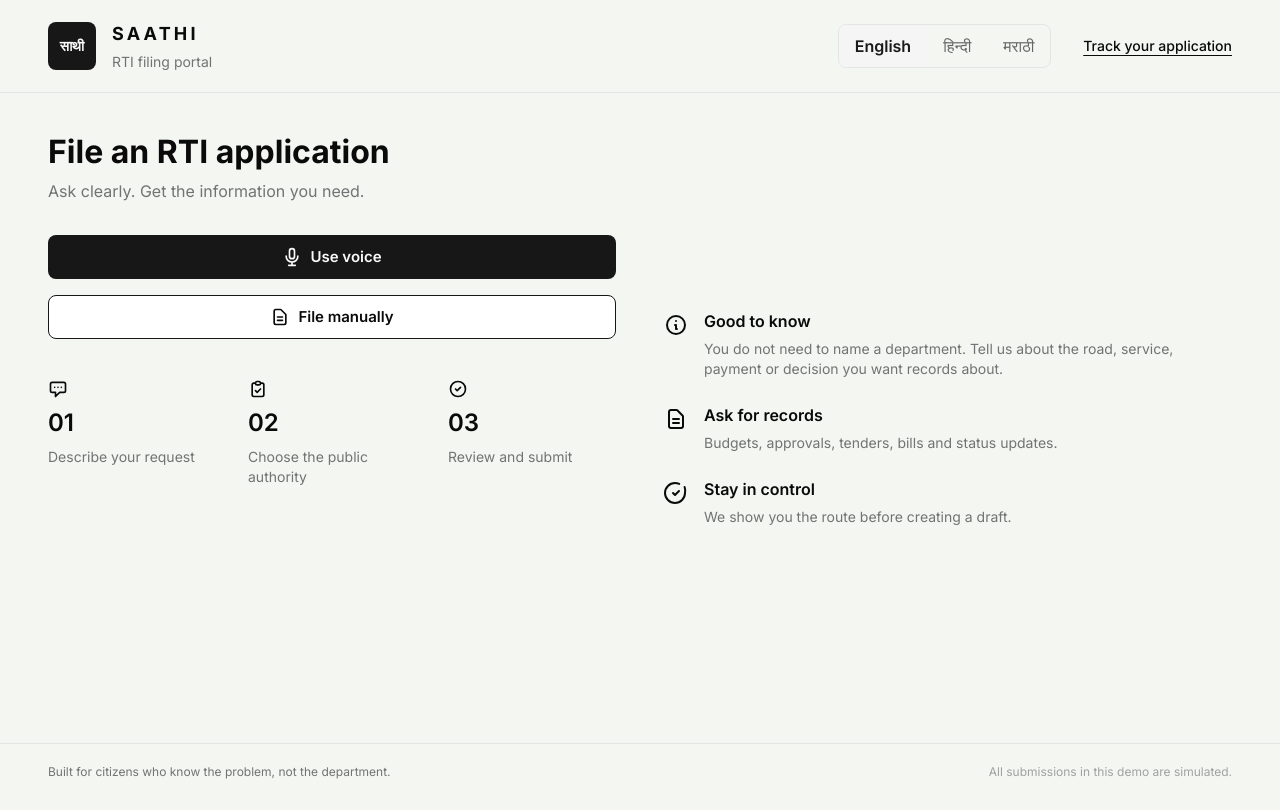
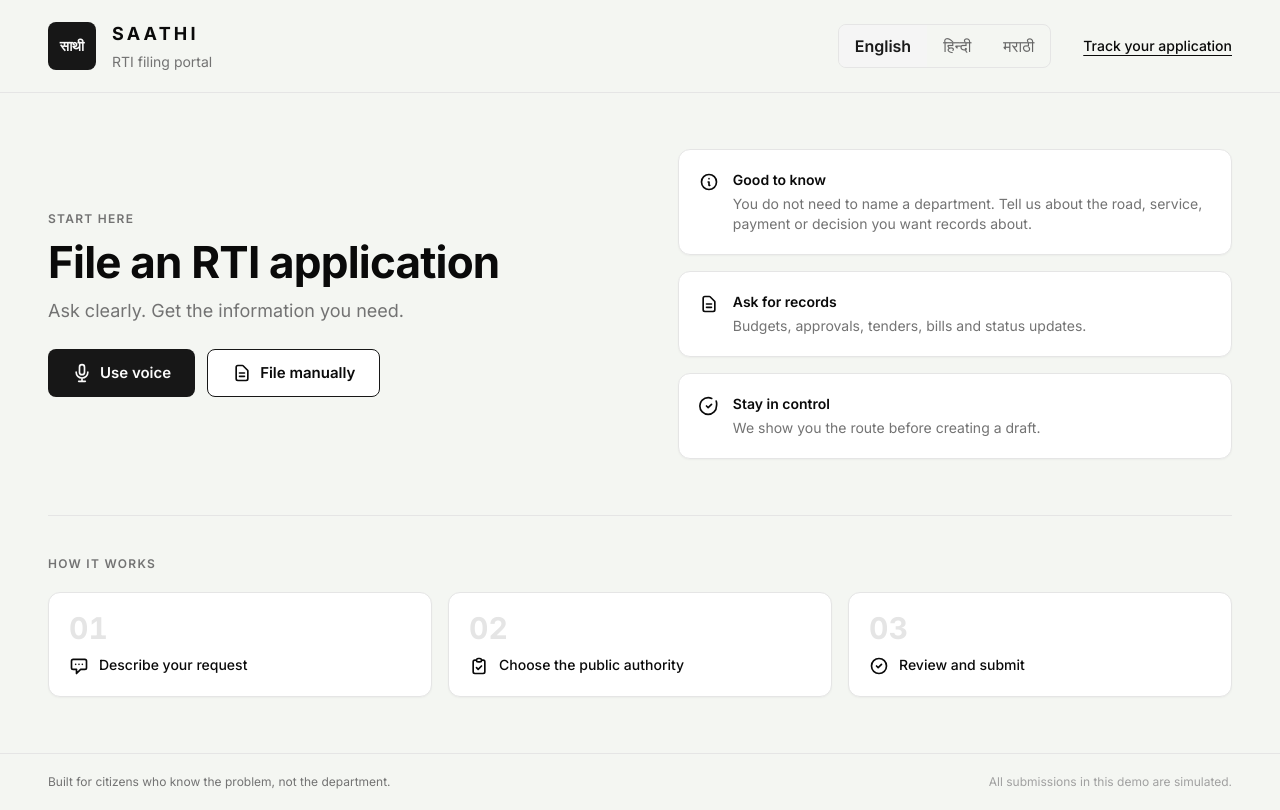
Before and after one commit to Pushendra2020/RTI-Pro, a Next.js app: page / in a window 1280 px wide. Built offline with nearby package versions, Linux system fonts and the light colour scheme.

Commit message:
Refine RTI home page

```diff
--- a/app/page.tsx
+++ b/app/page.tsx
@@ -7,13 +7,12 @@ import { useLanguage } from "@/lib/i18n/language";
 // Translation strings
 const translations = {
   English: {
-    siteTitle: "RTI filing portal",
-    track: "Track your application",
-    trackShort: "Track",
+    startHere: "Start here",
     fileRTI: "File an RTI application",
     fileRTIDesc: "Ask clearly. Get the information you need.",
     useVoice: "Use voice",
     fileManually: "File manually",
+    howItWorks: "How it works",
     step1: "Describe your request",
     step2: "Choose the public authority",
     step3: "Review and submit",
@@ -25,13 +24,12 @@ const translations = {
     stayInControlDesc: "We show you the route before creating a draft.",
   },
   हिन्दी: {
-    siteTitle: "आरटीआई फाइलिंग पोर्टल",
-    track: "आवेदन ट्रैक करें",
-    trackShort: "ट्रैक",
+    startHere: "यहाँ से शुरू करें",
     fileRTI: "आरटीआई आवेदन दाखिल करें",
     fileRTIDesc: "स्पष्ट रूप से पूछें। जो जानकारी चाहिए वो पाएं।",
     useVoice: "आवाज़ का उपयोग करें",
     fileManually: "मैन्युअल रूप से दाखिल करें",
+    howItWorks: "यह कैसे काम करता है",
     step1: "अपना अनुरोध बताएं",
     step2: "सार्वजनिक प्राधिकरण चुनें",
     step3: "समीक्षा करें और जमा करें",
@@ -43,13 +41,12 @@ const translations = {
     stayInControlDesc: "हम ड्राफ्ट बनाने से पहले आपको मार्ग दिखाते हैं।",
   },
   मराठी: {
-    siteTitle: "आरटीआय फाइलिंग पोर्टल",
-    track: "अर्ज ट्रॅक करा",
-    trackShort: "ट्रॅक",
+    startHere: "येथून सुरुवात करा",
     fileRTI: "आरटीआय अर्ज दाखल करा",
     fileRTIDesc: "स्पष्टपणे विचारा. हवी असलेली माहिती मिळवा.",
     useVoice: "आवाज वापरा",
     fileManually: "मॅन्युअल पद्धतीने दाखल करा",
+    howItWorks: "हे कसे कार्य करते",
     step1: "तुमची विनंती सांगा",
     step2: "सार्वजनिक प्राधिकरण निवडा",
     step3: "पुनरावलोकन करा आणि सबमिट करा",
@@ -62,6 +59,37 @@ const translations = {
   },
 };
 
+const EYEBROW =
+  "font-semibold uppercase text-neutral-500 text-[10px] leading-3 tracking-[1.1px] sm:text-xs sm:leading-4 sm:tracking-[1.28px]";
+const CARD =
+  "rounded-xl border-neutral-200 border-1 border-solid bg-white p-4 shadow-[0_1px_2px_rgba(0,0,0,0.04)] transition-colors sm:p-5";
+
+/** The three-step explainer, one card per step. */
+function StepCard({ index, label, children }: { index: string; label: string; children: React.ReactNode }) {
+  return (
+    <div className={`${CARD} hover:border-neutral-400`}>
+      <span className="block font-bold text-neutral-200 text-3xl leading-none tabular-nums">{index}</span>
+      <div className="mt-3 flex items-start gap-2.5">
+        <span className="mt-px flex-shrink-0 text-neutral-950">{children}</span>
+        <p className="font-medium text-neutral-950 text-sm leading-5">{label}</p>
+      </div>
+    </div>
+  );
+}
+
+/** A single reassurance point in the right-hand column. */
+function InfoCard({ title, body, children }: { title: string; body: string; children: React.ReactNode }) {
+  return (
+    <div className={`${CARD} flex gap-3.5`}>
+      <span className="mt-0.5 flex-shrink-0 text-neutral-950">{children}</span>
+      <div className="flex flex-col gap-1">
+        <span className="font-semibold text-neutral-950 text-sm leading-5">{title}</span>
+        <span className="text-neutral-500 text-sm leading-5">{body}</span>
+      </div>
+    </div>
+  );
+}
+
 export default function Home() {
   const [language] = useLanguage();
   const t = translations[language];
@@ -71,152 +99,80 @@ export default function Home() {
       <AppHeader />
 
       {/* ── Main content ── */}
-      <main className={`${CONTAINER} py-6 flex flex-col flex-1 sm:py-8 lg:py-10`}>
-        {/* Desktop Layout */}
-        <section className="hidden lg:grid grid-cols-2 gap-12 flex-1">
-          <div className="flex flex-col gap-8">
-            <div className="flex flex-col gap-2">
-              <h1 className="font-bold text-neutral-950 text-[32px] leading-[38px] tracking-normal">
+      <main className={`${CONTAINER} py-8 flex flex-col flex-1 gap-8 sm:py-10 sm:gap-10 lg:py-14 lg:gap-14`}>
+        {/* Hero: the ask on the left, the reassurance on the right at wide widths. */}
+        <section className="grid gap-8 animate-fade-up lg:grid-cols-[minmax(0,1.05fr)_minmax(0,1fr)] lg:gap-12 lg:items-center">
+          <div className="flex flex-col gap-5 sm:gap-6">
+            <div className="flex flex-col gap-2.5">
+              <span className={EYEBROW}>{t.startHere}</span>
+              <h1 className="font-bold text-neutral-950 text-[30px] leading-[36px] tracking-[-0.4px] sm:text-[38px] sm:leading-[44px] sm:tracking-[-0.8px] lg:text-[44px] lg:leading-[50px]">
                 {t.fileRTI}
               </h1>
-              <p className="text-neutral-500 text-base leading-6">
+              <p className="max-w-[46ch] text-neutral-500 text-base leading-6 sm:text-lg sm:leading-7">
                 {t.fileRTIDesc}
               </p>
             </div>
-            <div className="flex flex-col gap-4 w-full">
+
+            <div className="flex flex-col gap-3 sm:flex-row sm:items-center">
               <Link
                 href="/rti/voice"
-                className="font-semibold rounded-lg bg-neutral-900 text-neutral-50 text-[15px] leading-6 flex px-6 justify-center items-center gap-2 w-full h-11 border-0 cursor-pointer"
+                className="font-semibold rounded-lg bg-neutral-900 text-neutral-50 text-[15px] leading-6 flex px-6 justify-center items-center gap-2 w-full h-12 border-0 cursor-pointer transition-colors hover:bg-neutral-800 sm:w-auto"
               >
-                <svg className="size-5" fill="none" stroke="currentColor" viewBox="0 0 24 24" xmlns="http://www.w3.org/2000/svg">
+                <svg className="size-5 flex-shrink-0" fill="none" stroke="currentColor" viewBox="0 0 24 24" xmlns="http://www.w3.org/2000/svg">
                   <path strokeLinecap="round" strokeLinejoin="round" strokeWidth={2} d="M19 11a7 7 0 01-7 7m0 0a7 7 0 01-7-7m7 7v4m0 0H8m4 0h4m-4-8a3 3 0 01-3-3V5a3 3 0 116 0v6a3 3 0 01-3 3z" />
                 </svg>
                 {t.useVoice}
               </Link>
               <Link
                 href="/rti/manual"
-                className="font-semibold rounded-lg bg-white text-neutral-950 text-[15px] leading-6 border-neutral-900 border-1 border-solid flex px-6 justify-center items-center gap-2 w-full h-11"
+                className="font-semibold rounded-lg bg-white text-neutral-950 text-[15px] leading-6 border-neutral-900 border-1 border-solid flex px-6 justify-center items-center gap-2 w-full h-12 transition-colors hover:bg-neutral-50 sm:w-auto"
               >
-                <svg className="size-5" fill="none" stroke="currentColor" viewBox="0 0 24 24" xmlns="http://www.w3.org/2000/svg">
+                <svg className="size-5 flex-shrink-0" fill="none" stroke="currentColor" viewBox="0 0 24 24" xmlns="http://www.w3.org/2000/svg">
                   <path strokeLinecap="round" strokeLinejoin="round" strokeWidth={2} d="M9 12h6m-6 4h6m2 5H7a2 2 0 01-2-2V5a2 2 0 012-2h5.586a1 1 0 01.707.293l5.414 5.414a1 1 0 01.293.707V19a2 2 0 01-2 2z" />
                 </svg>
                 {t.fileManually}
               </Link>
             </div>
-            <div className="grid grid-cols-3 pt-2 gap-8">
-              <div className="flex flex-col gap-2">
-                <svg className="size-5 text-neutral-950" fill="none" stroke="currentColor" viewBox="0 0 24 24" xmlns="http://www.w3.org/2000/svg">
-                  <path strokeLinecap="round" strokeLinejoin="round" strokeWidth={2} d="M8 10h.01M12 10h.01M16 10h.01M9 16H5a2 2 0 01-2-2V6a2 2 0 012-2h14a2 2 0 012 2v8a2 2 0 01-2 2h-5l-5 5v-5z" />
-                </svg>
-                <span className="font-semibold text-neutral-950 text-2xl leading-8">01</span>
-                <span className="text-neutral-500 text-sm leading-5">{t.step1}</span>
           </div>
-              <div className="flex flex-col gap-2">
-                <svg className="size-5 text-neutral-950" fill="none" stroke="currentColor" viewBox="0 0 24 24" xmlns="http://www.w3.org/2000/svg">
-                  <path strokeLinecap="round" strokeLinejoin="round" strokeWidth={2} d="M9 5H7a2 2 0 00-2 2v12a2 2 0 002 2h10a2 2 0 002-2V7a2 2 0 00-2-2h-2M9 5a2 2 0 002 2h2a2 2 0 002-2M9 5a2 2 0 012-2h2a2 2 0 012 2m-6 9l2 2 4-4" />
-                </svg>
-                <span className="font-semibold text-neutral-950 text-2xl leading-8">02</span>
-                <span className="text-neutral-500 text-sm leading-5">{t.step2}</span>
-              </div>
-              <div className="flex flex-col gap-2">
-                <svg className="size-5 text-neutral-950" fill="none" stroke="currentColor" viewBox="0 0 24 24" xmlns="http://www.w3.org/2000/svg">
-                  <path strokeLinecap="round" strokeLinejoin="round" strokeWidth={2} d="M9 12l2 2 4-4m6 2a9 9 0 11-18 0 9 9 0 0118 0z" />
-                </svg>
-                <span className="font-semibold text-neutral-950 text-2xl leading-8">03</span>
-                <span className="text-neutral-500 text-sm leading-5">{t.step3}</span>
-              </div>
-            </div>
-          </div>
-          <div className="flex flex-col gap-6 justify-center">
-            <div className="flex gap-4">
-              <svg className="size-6 text-neutral-950 flex-shrink-0 mt-1" fill="none" stroke="currentColor" viewBox="0 0 24 24" xmlns="http://www.w3.org/2000/svg">
+
+          <aside className="flex flex-col gap-3 lg:gap-4">
+            <InfoCard title={t.goodToKnow} body={t.goodToKnowText}>
+              <svg className="size-5" fill="none" stroke="currentColor" viewBox="0 0 24 24" xmlns="http://www.w3.org/2000/svg">
                 <path strokeLinecap="round" strokeLinejoin="round" strokeWidth={2} d="M13 16h-1v-4h-1m1-4h.01M21 12a9 9 0 11-18 0 9 9 0 0118 0z" />
               </svg>
-              <div className="flex flex-col gap-1.5">
-                <span className="font-semibold text-neutral-950 text-base leading-6">{t.goodToKnow}</span>
-                <span className="text-neutral-500 text-sm leading-5">
-                  {t.goodToKnowText}
-                </span>
-              </div>
-            </div>
-            <div className="flex gap-4">
-              <svg className="size-6 text-neutral-950 flex-shrink-0 mt-1" fill="none" stroke="currentColor" viewBox="0 0 24 24" xmlns="http://www.w3.org/2000/svg">
-                <path strokeLinecap="round" strokeLinejoin="round" strokeWidth={2} d="M9 12h6m-6 4h6m2 5H7a2 2 0 01-2-2V5a2 2 0 012-2h5.586a1 1 0 01.707.293l5.414 5.414a1 1 0 01.293.707V19a2 2 0 01-2 2z" />
-              </svg>
-              <div className="flex flex-col gap-1.5">
-                <span className="font-semibold text-neutral-950 text-base leading-6">{t.askForRecords}</span>
-                <span className="text-neutral-500 text-sm leading-5">
-                  {t.askForRecordsDesc}
-                </span>
-              </div>
-            </div>
-            <div className="flex gap-4">
-              <svg className="size-6 text-neutral-950 flex-shrink-0 mt-1" fill="none" stroke="currentColor" viewBox="0 0 24 24" xmlns="http://www.w3.org/2000/svg">
-                <path strokeLinecap="round" strokeLinejoin="round" strokeWidth={2} d="M9 12l2 2 4-4m5.618-4.016A11.955 11.955 0 0121 12c0 5.523-4.477 10-10 10S1 17.523 1 12 5.477 2 11 2c1.513 0 2.942.32 4.237.89" />
-              </svg>
-              <div className="flex flex-col gap-1.5">
-                <span className="font-semibold text-neutral-950 text-base leading-6">{t.stayInControl}</span>
-                <span className="text-neutral-500 text-sm leading-5">
-                  {t.stayInControlDesc}
-                </span>
-              </div>
-            </div>
-          </div>
-        </section>
-
-        {/* Mobile Layout */}
-        <section className="flex flex-col gap-6 lg:hidden">
-          <h1 className="font-bold text-neutral-950 text-[28px] leading-[34px] sm:text-[32px] sm:leading-[38px]">
-            {t.fileRTI}
-          </h1>
-          <div className="flex flex-col gap-3">
-            <Link
-              href="/rti/voice"
-              className="font-semibold rounded-lg bg-neutral-900 text-neutral-50 text-[15px] px-4 w-full h-11 flex items-center justify-center gap-2 border-0 cursor-pointer"
-            >
-              <svg className="size-5" fill="none" stroke="currentColor" viewBox="0 0 24 24" xmlns="http://www.w3.org/2000/svg">
-                <path strokeLinecap="round" strokeLinejoin="round" strokeWidth={2} d="M19 11a7 7 0 01-7 7m0 0a7 7 0 01-7-7m7 7v4m0 0H8m4 0h4m-4-8a3 3 0 01-3-3V5a3 3 0 116 0v6a3 3 0 01-3 3z" />
-              </svg>
-              {t.useVoice}
-            </Link>
-            <Link
-              href="/rti/manual"
-              className="font-semibold rounded-lg text-[15px] border-neutral-900 border-1 border-solid px-4 w-full h-11 flex items-center justify-center gap-2 bg-white text-neutral-950"
-            >
+            </InfoCard>
+            <InfoCard title={t.askForRecords} body={t.askForRecordsDesc}>
               <svg className="size-5" fill="none" stroke="currentColor" viewBox="0 0 24 24" xmlns="http://www.w3.org/2000/svg">
                 <path strokeLinecap="round" strokeLinejoin="round" strokeWidth={2} d="M9 12h6m-6 4h6m2 5H7a2 2 0 01-2-2V5a2 2 0 012-2h5.586a1 1 0 01.707.293l5.414 5.414a1 1 0 01.293.707V19a2 2 0 01-2 2z" />
               </svg>
-              {t.fileManually}
-            </Link>
-          </div>
-          <div className="flex flex-col gap-4">
-            <div className="flex items-center gap-4">
-              <span className="font-bold text-2xl leading-8 w-8">01</span>
-              <div className="flex items-center flex-1 gap-2">
+            </InfoCard>
+            <InfoCard title={t.stayInControl} body={t.stayInControlDesc}>
+              <svg className="size-5" fill="none" stroke="currentColor" viewBox="0 0 24 24" xmlns="http://www.w3.org/2000/svg">
+                <path strokeLinecap="round" strokeLinejoin="round" strokeWidth={2} d="M9 12l2 2 4-4m5.618-4.016A11.955 11.955 0 0121 12c0 5.523-4.477 10-10 10S1 17.523 1 12 5.477 2 11 2c1.513 0 2.942.32 4.237.89" />
+              </svg>
+            </InfoCard>
+          </aside>
+        </section>
+
+        {/* The three steps, as their own band so the journey reads at a glance. */}
+        <section className="flex flex-col gap-4 border-neutral-200 border-t-1 border-r-0 border-b-0 border-l-0 border-solid pt-8 sm:gap-5 lg:pt-10">
+          <span className={EYEBROW}>{t.howItWorks}</span>
+          <div className="grid gap-3 sm:grid-cols-3 sm:gap-4">
+            <StepCard index="01" label={t.step1}>
               <svg className="size-5" fill="none" stroke="currentColor" viewBox="0 0 24 24" xmlns="http://www.w3.org/2000/svg">
                 <path strokeLinecap="round" strokeLinejoin="round" strokeWidth={2} d="M8 10h.01M12 10h.01M16 10h.01M9 16H5a2 2 0 01-2-2V6a2 2 0 012-2h14a2 2 0 012 2v8a2 2 0 01-2 2h-5l-5 5v-5z" />
               </svg>
-                <span className="text-neutral-500 text-sm leading-5">{t.step1}</span>
-              </div>
-            </div>
-            <div className="flex items-center gap-4">
-              <span className="font-bold text-2xl leading-8 w-8">02</span>
-              <div className="flex items-center flex-1 gap-2">
+            </StepCard>
+            <StepCard index="02" label={t.step2}>
               <svg className="size-5" fill="none" stroke="currentColor" viewBox="0 0 24 24" xmlns="http://www.w3.org/2000/svg">
                 <path strokeLinecap="round" strokeLinejoin="round" strokeWidth={2} d="M9 5H7a2 2 0 00-2 2v12a2 2 0 002 2h10a2 2 0 002-2V7a2 2 0 00-2-2h-2M9 5a2 2 0 002 2h2a2 2 0 002-2M9 5a2 2 0 012-2h2a2 2 0 012 2m-6 9l2 2 4-4" />
               </svg>
-                <span className="text-neutral-500 text-sm leading-5">{t.step2}</span>
-              </div>
-            </div>
-            <div className="flex items-center gap-4">
-              <span className="font-bold text-2xl leading-8 w-8">03</span>
-              <div className="flex items-center flex-1 gap-2">
+            </StepCard>
+            <StepCard index="03" label={t.step3}>
               <svg className="size-5" fill="none" stroke="currentColor" viewBox="0 0 24 24" xmlns="http://www.w3.org/2000/svg">
                 <path strokeLinecap="round" strokeLinejoin="round" strokeWidth={2} d="M9 12l2 2 4-4m6 2a9 9 0 11-18 0 9 9 0 0118 0z" />
               </svg>
-                <span className="text-neutral-500 text-sm leading-5">{t.step3}</span>
-              </div>
-            </div>
+            </StepCard>
           </div>
         </section>
       </main>
```
Lines whose indentation alone changed are shown as unchanged.
